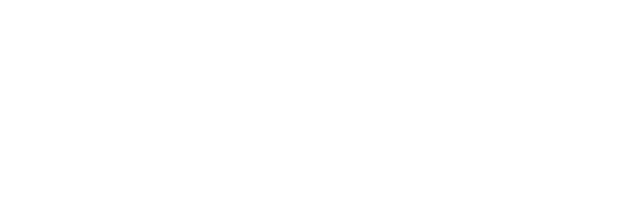
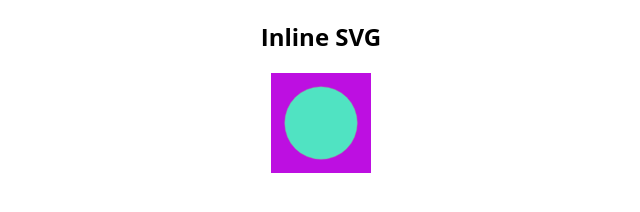
Before and after one commit to pierman1/Browser-Technologies, a plain HTML site: page 2.1.features/feature-4/index.html in a window 1280 px wide. Shown: the whole page, without its empty margins (319-959 px from the left). Drawn offline with Linux system fonts and the light colour scheme.

Commit message:
Added feature 4: SVG

```diff
--- a/2.1.features/feature-4/index.html
+++ b/2.1.features/feature-4/index.html
@@ -5,11 +5,37 @@
     <meta name="viewport"
           content="width=device-width, user-scalable=no, initial-scale=1.0, maximum-scale=1.0, minimum-scale=1.0">
     <meta http-equiv="X-UA-Compatible" content="ie=edge">
-    <title>SVG</title>
+    <title>Inline SVG</title>
+
+    <style>
+        body {
+            font-family: 'Open Sans', sans-serif;
+            text-align: center;
+        }
+
+        svg, img {
+            width: 100px;
+        }
+    </style>
 </head>
 <body>
 
+<h2>Inline SVG</h2>
 
+<!--[if gte IE 9]><!-->
+<svg viewBox="0 0 212 212" version="1.1" xmlns="http://www.w3.org/2000/svg" xmlns:xlink="http://www.w3.org/1999/xlink">
+    <g id="Page-1" stroke="none" stroke-width="1" fill="none" fill-rule="evenodd">
+        <g>
+            <rect fill="#BD0FE1" x="0" y="0" width="212" height="212"></rect>
+            <circle id="Oval" stroke="#979797" fill="#50E3C2" cx="106" cy="106" r="77"></circle>
+        </g>
+    </g>
+</svg>
+<!--<![endif]-->
+
+<!--[if lte IE 8]>
+<img src="thing.png">
+<![endif]-->
 
 </body>
 </html>
```
Also changed, not shown: 2.1.features/feature-6/index.html (+0 -2 lines), 2.1.features/feature-4/thing.png (added), 2.1.features/feature-4/thing.svg (added), 1 other file.
